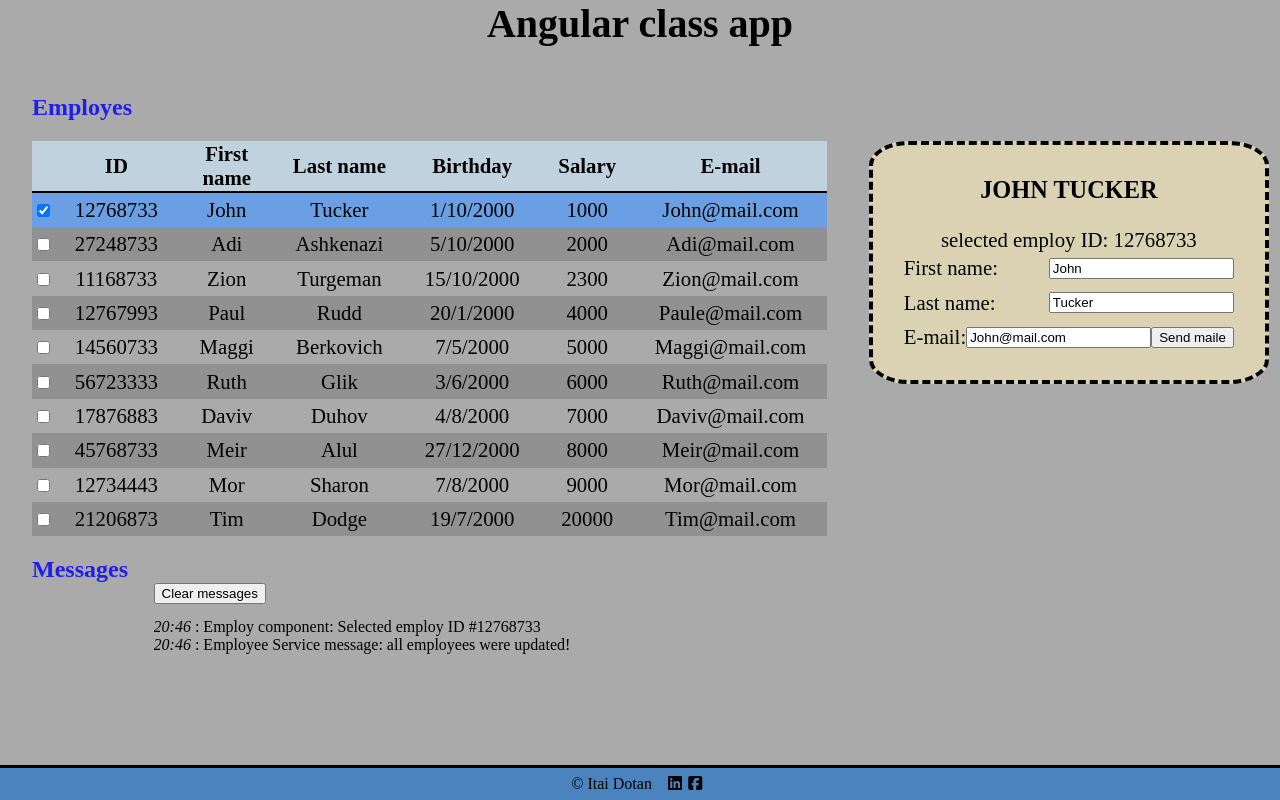
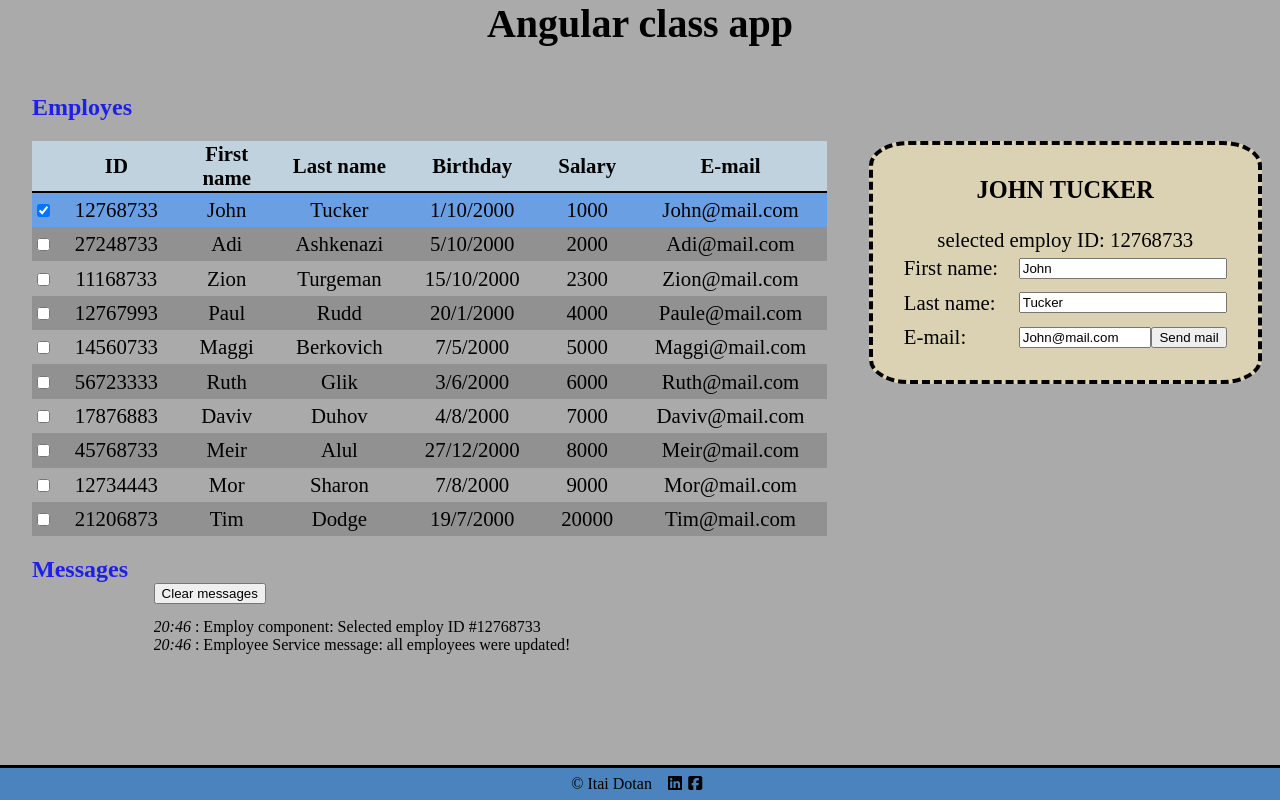
Before and after one commit to IDotan/angular-study, an Angular app in the folder class-app/: page / in a window 1280 px wide. Both pictures are taken after a click on the checkbox 43 px from the left and 186 px from the top of the page. Built offline with nearby package versions, Linux system fonts and the light colour scheme.

Commit message:
display changes

```diff
--- a/class-app/src/app/employe-details/employe-details.component.css
+++ b/class-app/src/app/employe-details/employe-details.component.css
@@ -1,4 +1,8 @@
-.selected_employ {
+#first_form {
+    padding-bottom: 1em;
+}
+
+.open_form {
     width: max-content;
     padding: 1.5em;
     background-color: #dbd2b3;
@@ -7,11 +11,11 @@
     text-align: center;
 }
 
-.selected_employ h3 {
+.open_form h3 {
     margin-top: 0;
 }
 
-.selected_employ p {
+.open_form p {
     margin: 0;
     margin-bottom: 0.2em;
 }
@@ -28,3 +32,17 @@
 .update_fileds>fieldset:not(:nth-last-of-type(1)) {
     margin-bottom: 0.5em;
 }
+
+.input_incloser {
+    width: 20ch;
+    display: flex;
+    padding-left: 1em;
+}
+
+.input_incloser>input {
+    width: 100%;
+}
+
+.input_incloser>button {
+    flex-shrink: 0;
+}
--- a/class-app/src/app/employe-details/employe-details.component.html
+++ b/class-app/src/app/employe-details/employe-details.component.html
@@ -1,20 +1,26 @@
-<div>
-    <div class="selected_employ" *ngIf="employee">
+<div id="first_form">
+    <div class="open_form" *ngIf="employee">
         <h3>{{employee.fname | uppercase}} {{employee.lname | uppercase}}</h3>
         <p>selected employ ID: {{employee.id}}</p>
         <div class="update_fileds">
             <fieldset>
                 <label for="fname">First name: </label>
-                <input type="text" id="fname" [(ngModel)]="employee.fname">
+                <div class="input_incloser">
+                    <input type="text" id="fname" [(ngModel)]="employee.fname">
+                </div>
             </fieldset>
             <fieldset>
                 <label for="lname">Last name: </label>
-                <input type="text" id="lname" [(ngModel)]="employee.lname">
+                <div class="input_incloser">
+                    <input type="text" id="lname" [(ngModel)]="employee.lname">
+                </div>
             </fieldset>
             <fieldset>
                 <label for="lname">E-mail: </label>
-                <input type="text" id="email" [(ngModel)]="employee.email">
-                <button (click)="emailForm(employee.email)">Send maile</button>
+                <div class="input_incloser">
+                    <input type="text" id="email" [(ngModel)]="employee.email">
+                    <button (click)="emailForm(employee.email)">Send mail</button>
+                </div>
             </fieldset>
         </div>
     </div>
--- a/class-app/src/app/employes/employes.component.css
+++ b/class-app/src/app/employes/employes.component.css
@@ -17,6 +17,7 @@ h2 {
 }
 
 #employes_table {
+    height: max-content;
     border-collapse: collapse;
 }
 
--- a/class-app/src/app/sendmail/sendmail.component.css
+++ b/class-app/src/app/sendmail/sendmail.component.css
@@ -0,0 +1,6 @@
+#send_btn {
+    margin-top: 0.5em;
+    width: 50%;
+    font-weight: 600;
+    font-size: 1em;
+}
--- a/class-app/src/app/sendmail/sendmail.component.html
+++ b/class-app/src/app/sendmail/sendmail.component.html
@@ -1,22 +1,30 @@
-<div class="selected_employ" *ngIf="mail">
+<div class="open_form" *ngIf="mail">
     <h3>Sending E-mail to: {{mail}}</h3>
     <div class="update_fileds">
         <fieldset>
             <label for="to">to:</label>
-            <input type="text" id="to" value="{{mail}}" disabled>
+            <div class="input_incloser">
+                <input type="text" id="to" value="{{mail}}" disabled>
+            </div>
         </fieldset>
         <fieldset>
             <label for="cc">Cc:</label>
-            <input type="text" id="cc">
+            <div class="input_incloser">
+                <input type="text" id="cc">
+            </div>
         </fieldset>
         <fieldset>
             <label for="lname">Subject:</label>
-            <input type="text" id="Subject">
+            <div class="input_incloser">
+                <input type="text" id="Subject">
+            </div>
         </fieldset>
         <fieldset>
             <label for="message">My message:</label>
-            <input type="text" id="message">
+            <div class="input_incloser">
+                <input type="textarea" id="message">
+            </div>
         </fieldset>
     </div>
-    <button (click)="sendMail(mail)">Send</button>
+    <button id="send_btn" (click)="sendMail(mail)">Send</button>
 </div>
```
